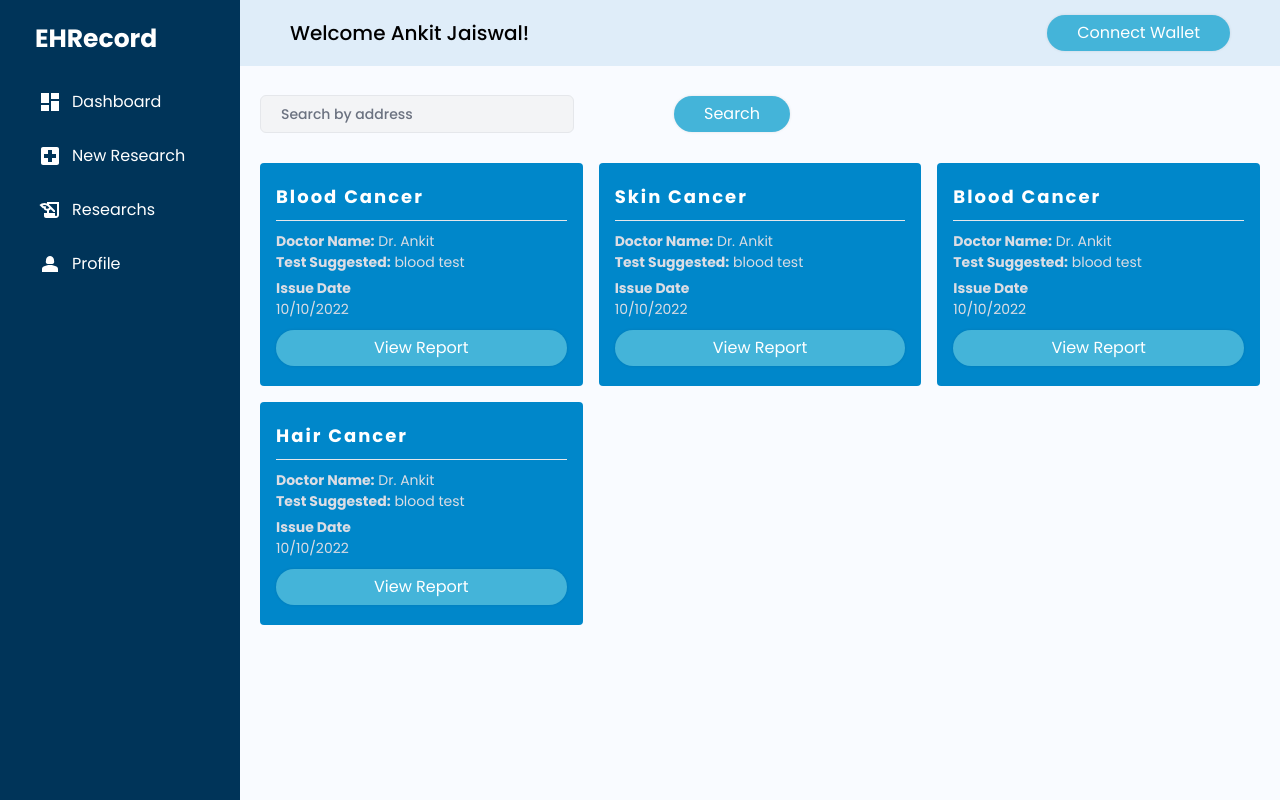
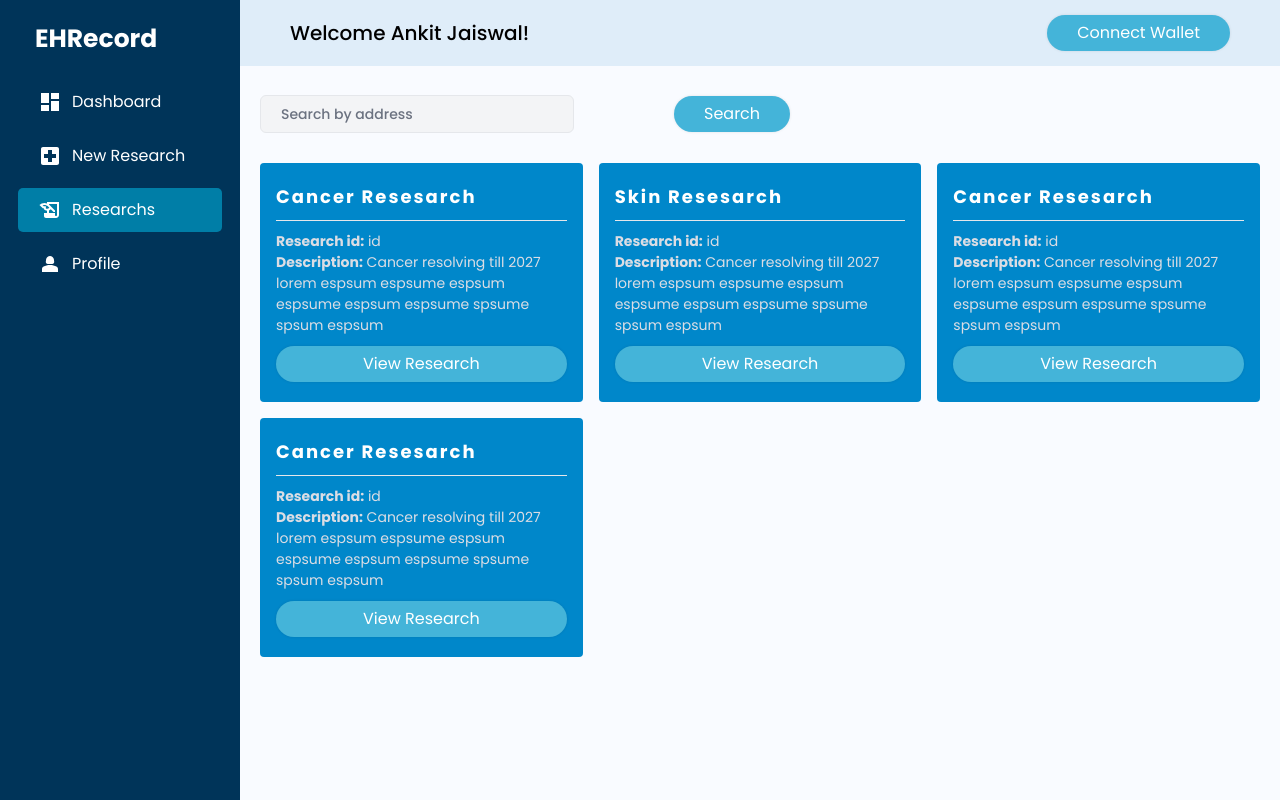
Before and after one commit to AnkitJaiswal26/PoweringSTEMHacks, a React (Create React App) app: page /org/researchs in a window 1280 px wide. Built offline with nearby package versions, Linux system fonts and the light colour scheme.

Commit message:
reseachs done

```diff
--- a/src/screens/ResearchOrg/Researchs/OrgResearchs.jsx
+++ b/src/screens/ResearchOrg/Researchs/OrgResearchs.jsx
@@ -1,48 +1,39 @@
 import React, { useState } from "react";
-import HSidebar from "../../../components/HospitalSidebar/HSidebar";
 import RSidebar from "../../../components/ReserachOrgSidebar/RSidebar";
 import styles from "./OrgResearchs.module.css";
 
 const OrgResearchs = () => {
 	const [searchInput, setSearchInput] = useState("");
-	const [history, setHistory] = useState([
+	const [researchs, setResearchs] = useState([
 		{
-			userAdd: "userAdd",
-			hosAdd: "hosAdd",
-			docName: "Dr. Ankit",
-			recordName: "Blood Cancer",
-			issueDate: "10/10/2022",
-			testSuggested: "blood test",
+			id: "id",
+			orgAdd: "orgAdd",
+			name: "Cancer Resesarch",
+			description: "Cancer resolving till 2027 lorem espsum espsume espsum espsume espsum espsume spsume spsum espsum",
 		},
 		{
-			userAdd: "userAdd",
-			hosAdd: "hosAdd",
-			docName: "Dr. Ankit",
-			recordName: "Skin Cancer",
-			issueDate: "10/10/2022",
-			testSuggested: "blood test",
+			id: "id",
+			orgAdd: "orgAdd",
+			name: "Skin Resesarch",
+			description: "Cancer resolving till 2027 lorem espsum espsume espsum espsume espsum espsume spsume spsum espsum",
 		},
 		{
-			userAdd: "userAdd",
-			hosAdd: "hosAdd",
-			docName: "Dr. Ankit",
-			recordName: "Blood Cancer",
-			issueDate: "10/10/2022",
-			testSuggested: "blood test",
+			id: "id",
+			orgAdd: "orgAdd",
+			name: "Cancer Resesarch",
+			description: "Cancer resolving till 2027 lorem espsum espsume espsum espsume espsum espsume spsume spsum espsum",
 		},
 		{
-			userAdd: "userAdd",
-			hosAdd: "hosAdd",
-			docName: "Dr. Ankit",
-			recordName: "Hair Cancer",
-			issueDate: "10/10/2022",
-			testSuggested: "blood test",
+			id: "id",
+			orgAdd: "orgAdd",
+			name: "Cancer Resesarch",
+			description: "Cancer resolving till 2027 lorem espsum espsume espsum espsume espsum espsume spsume spsum espsum",
 		},
 	]);
 
 	return (
 		<div className={styles.hospitals_wrapper}>
-			<RSidebar value="Past History" />
+			<RSidebar value="Researchs" />
 			<div className={styles.main_wrapper}>
 				<div className={styles.navBar}>
 					<h3 className={styles.user}>Welcome Ankit Jaiswal!</h3>
@@ -64,11 +55,11 @@ const OrgResearchs = () => {
 					</div>
 					<div className={styles.hospitalContainer}>
 						<div className={styles.hospitalsGrid}>
-							{history &&
-								history.map((recordHistory, id) => {
+							{researchs &&
+								researchs.map((research, id) => {
 									if (
 										searchInput == "" ||
-										recordHistory.recordName
+										research.recordName
 											.toLowerCase()
 											.includes(searchInput)
 									) {
@@ -80,7 +71,7 @@ const OrgResearchs = () => {
 												<div className={styles.hosName}>
 													<span>
 														{
-															recordHistory.recordName
+															research.name
 														}
 													</span>
 												</div>
@@ -94,8 +85,8 @@ const OrgResearchs = () => {
 														styles.hospitalDescription
 													}
 												>
-													<b>Doctor Name:</b>{" "}
-													{recordHistory.docName}
+													<b>Research id:</b>{" "}
+													{research.id}
 												</div>
 
 												<div
@@ -103,26 +94,17 @@ const OrgResearchs = () => {
 														styles.hospitalDescription
 													}
 												>
-													<b>Test Suggested:</b>{" "}
+													<b>Description:</b>{" "}
 													{
-														recordHistory.testSuggested
+														research.description
 													}
-												</div>
-												<div
-													className={
-														styles.hosAddress
-													}
-												>
-													<b>Issue Date</b>
-													<br />
-													{recordHistory.issueDate}
 												</div>
 												<button
 													className={
 														styles.grantButton
 													}
 												>
-													View Report
+													View Research
 												</button>
 											</div>
 										);
```
